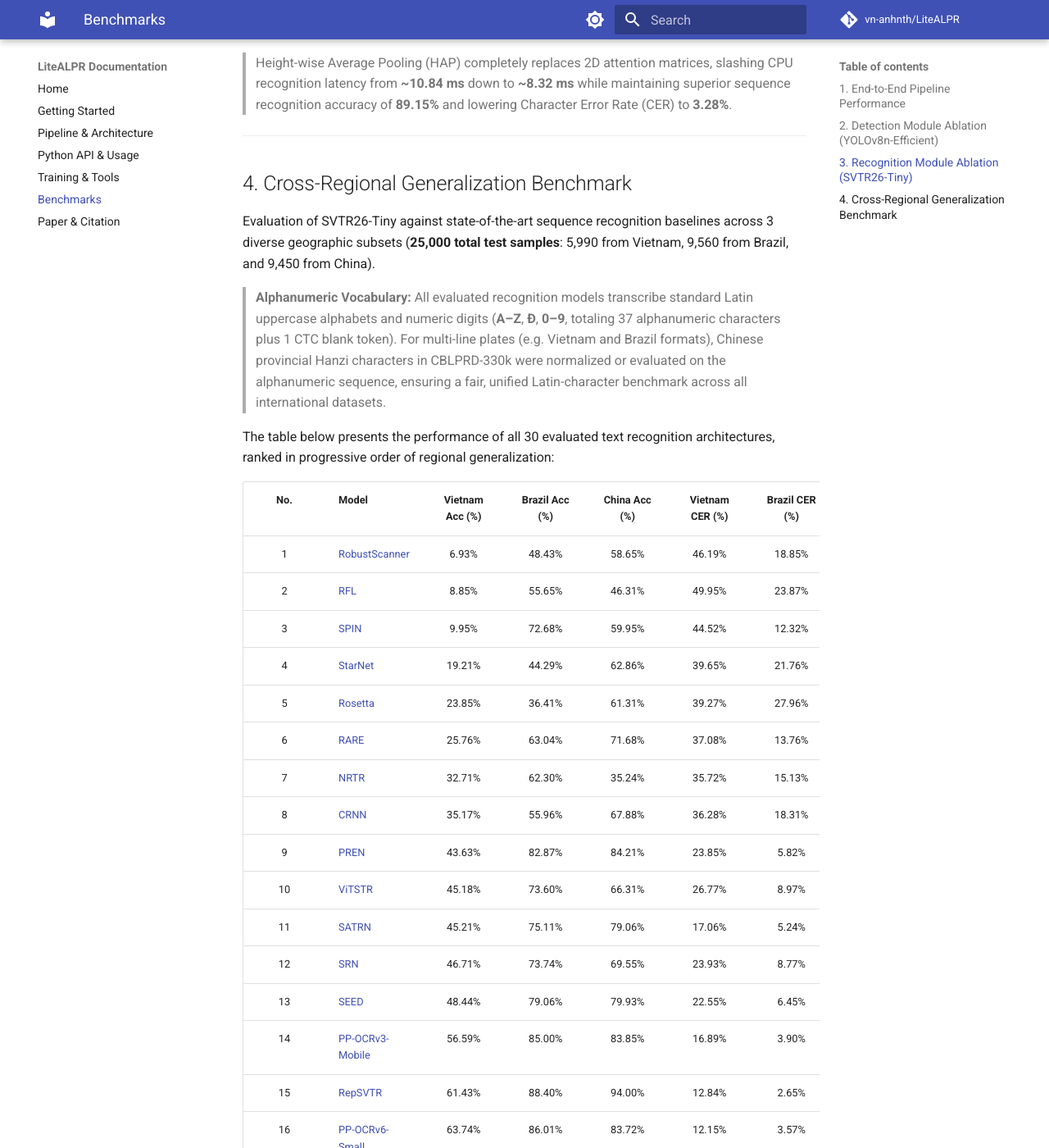
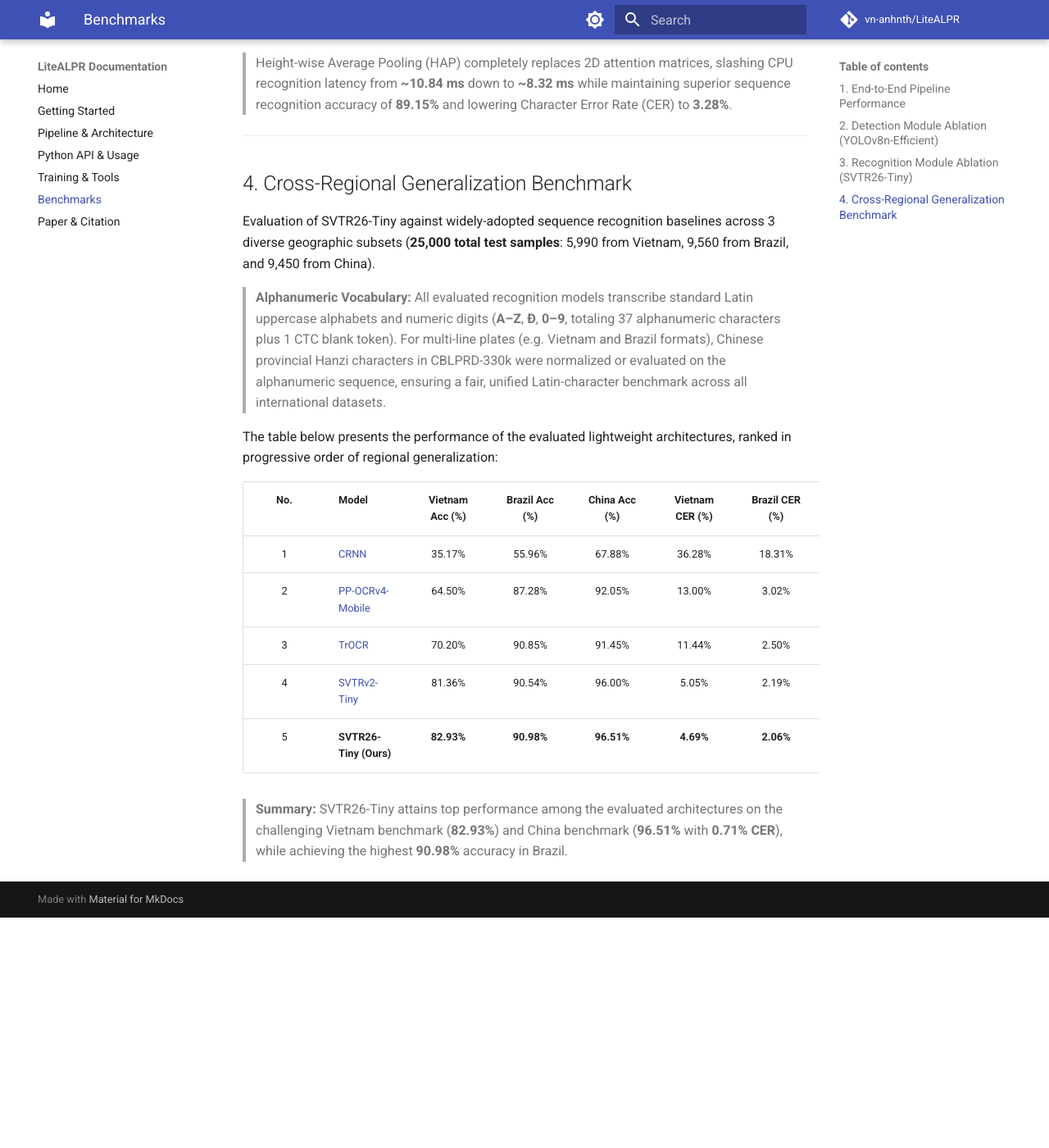
Before and after one commit to vn-anhnth/LiteALPR, an MkDocs documentation site: the page built from docs/benchmarks.md, in a window 1280 px wide and 1400 px high, scrolled down 2801 px. Shown: the whole window at 82% size. Built offline with MkDocs 1.6.1 and Material for MkDocs 9.7.7, drawn with Linux system fonts in a browser that asks for light colours; comment, search, counter and statistics services are not loaded; the version menu is left out; after the commit the page ends 3920 px from its top, so only the background shows below that; some of the changed text lies outside the part shown.

Commit message:
chore: bump version to 0.1.6 and add documentation and package initialization

```diff
--- a/docs/benchmarks.md
+++ b/docs/benchmarks.md
@@ -67,43 +67,18 @@
 
 ## 4. Cross-Regional Generalization Benchmark
 
-Evaluation of SVTR26-Tiny against state-of-the-art sequence recognition baselines across 3 diverse geographic subsets (**25,000 total test samples**: 5,990 from Vietnam, 9,560 from Brazil, and 9,450 from China).
+Evaluation of SVTR26-Tiny against widely-adopted sequence recognition baselines across 3 diverse geographic subsets (**25,000 total test samples**: 5,990 from Vietnam, 9,560 from Brazil, and 9,450 from China).
 
 > **Alphanumeric Vocabulary:** All evaluated recognition models transcribe standard Latin uppercase alphabets and numeric digits (**A–Z**, **Đ**, **0–9**, totaling 37 alphanumeric characters plus 1 CTC blank token). For multi-line plates (e.g. Vietnam and Brazil formats), Chinese provincial Hanzi characters in CBLPRD-330k were normalized or evaluated on the alphanumeric sequence, ensuring a fair, unified Latin-character benchmark across all international datasets.
 
-The table below presents the performance of all 30 evaluated text recognition architectures, ranked in progressive order of regional generalization:
+The table below presents the performance of the evaluated lightweight architectures, ranked in progressive order of regional generalization:
 
 | No. | Model | Vietnam Acc (%) | Brazil Acc (%) | China Acc (%) | Vietnam CER (%) | Brazil CER (%) | China CER (%) |
 | :---: | :--- | :---: | :---: | :---: | :---: | :---: | :---: |
-| 1 | [RobustScanner](https://doi.org/10.1007/978-3-030-58529-7_9) | 6.93% | 48.43% | 58.65% | 46.19% | 18.85% | 15.39% |
-| 2 | [RFL](https://doi.org/10.1007/978-3-030-86549-8_19) | 8.85% | 55.65% | 46.31% | 49.95% | 23.87% | 35.28% |
-| 3 | [SPIN](https://doi.org/10.1609/aaai.v35i4.16442) | 9.95% | 72.68% | 59.95% | 44.52% | 12.32% | 22.32% |
-| 4 | [StarNet](https://doi.org/10.5244/c.30.43) | 19.21% | 44.29% | 62.86% | 39.65% | 21.76% | 12.06% |
-| 5 | [Rosetta](https://doi.org/10.1145/3219819.3219861) | 23.85% | 36.41% | 61.31% | 39.27% | 27.96% | 17.10% |
-| 6 | [RARE](https://doi.org/10.1109/cvpr.2016.452) | 25.76% | 63.04% | 71.68% | 37.08% | 13.76% | 11.47% |
-| 7 | [NRTR](https://doi.org/10.1109/icdar.2019.00130) | 32.71% | 62.30% | 35.24% | 35.72% | 15.13% | 36.57% |
-| 8 | [CRNN](https://arxiv.org/abs/1507.05717) | 35.17% | 55.96% | 67.88% | 36.28% | 18.31% | 11.64% |
-| 9 | [PREN](https://doi.org/10.1109/cvpr46437.2021.00035) | 43.63% | 82.87% | 84.21% | 23.85% | 5.82% | 4.42% |
-| 10 | [ViTSTR](https://doi.org/10.1007/978-3-030-86549-8_21) | 45.18% | 73.60% | 66.31% | 26.77% | 8.97% | 12.62% |
-| 11 | [SATRN](https://doi.org/10.1109/cvprw50498.2020.00236) | 45.21% | 75.11% | 79.06% | 17.06% | 5.24% | 3.91% |
-| 12 | [SRN](https://doi.org/10.1109/cvpr42600.2020.01213) | 46.71% | 73.74% | 69.55% | 23.93% | 8.77% | 11.63% |
-| 13 | [SEED](https://doi.org/10.1109/cvpr42600.2020.01354) | 48.44% | 79.06% | 79.93% | 22.55% | 6.45% | 6.06% |
-| 14 | [PP-OCRv3-Mobile](https://github.com/PaddlePaddle/PaddleOCR) | 56.59% | 85.00% | 83.85% | 16.89% | 3.90% | 3.76% |
-| 15 | [RepSVTR](https://arxiv.org/abs/2411.15858) | 61.43% | 88.40% | 94.00% | 12.84% | 2.65% | 1.42% |
-| 16 | [PP-OCRv6-Small](https://github.com/PaddlePaddle/PaddleOCR) | 63.74% | 86.01% | 83.72% | 12.15% | 3.57% | 3.85% |
-| 17 | [PP-OCRv5-Mobile](https://github.com/PaddlePaddle/PaddleOCR) | 64.35% | 89.07% | 84.95% | 13.29% | 2.86% | 3.43% |
-| 18 | [PP-OCRv4-Mobile](https://github.com/PaddlePaddle/PaddleOCR) | 64.50% | 87.28% | 92.05% | 13.00% | 3.02% | 1.84% |
-| 19 | [TrOCR](http://dx.doi.org/10.1609/aaai.v37i11.26538) | 70.20% | 90.85% | 91.45% | 11.44% | 2.50% | 2.03% |
-| 20 | [SVTR](https://doi.org/10.3390/electronics13234756) | 70.52% | 90.04% | 93.57% | 11.11% | 2.39% | 1.44% |
-| 21 | [PP-OCRv5-Server](https://github.com/PaddlePaddle/PaddleOCR) | 70.70% | 91.17% | 91.53% | 11.51% | 2.11% | 1.96% |
-| 22 | [SAR](https://doi.org/10.1609/aaai.v33i01.33018610) | 72.30% | 89.04% | 95.00% | 9.86% | 3.35% | 1.06% |
-| 23 | [PP-OCRv6-Medium](https://github.com/PaddlePaddle/PaddleOCR) | 73.32% | 89.72% | 82.71% | 9.42 | 2.61% | 4.27% |
-| 24 | [VisionLAN](https://doi.org/10.1109/iccv48922.2021.01393) | 73.37% | **92.26%** | 95.14% | 10.72% | 1.87% | 1.11% |
-| 25 | [PARSeq](https://doi.org/10.1007/978-3-031-19815-1_11) | 74.01% | 91.53% | 95.71% | 10.08% | 2.11% | 0.94% |
-| 26 | [PP-OCRv4-Server](https://github.com/PaddlePaddle/PaddleOCR) | 74.34% | 92.08% | 86.65% | 10.38% | **1.81%** | 3.19% |
-| 27 | [ABINet](https://doi.org/10.1109/cvpr46437.2021.00702) | 76.05% | 91.07% | 95.39% | 8.17% | 2.19% | 1.03% |
-| 28 | [CPPD](https://doi.org/10.1109/tpami.2025.3545453) | 76.22% | 90.80% | 95.16% | 8.14% | 2.11% | 1.08% |
-| 29 | [SVTRv2-Tiny](https://arxiv.org/abs/2411.15858) | 81.36% | 90.54% | 96.00% | 5.05% | 2.19% | 0.82% |
-| 30 | **SVTR26-Tiny (Ours)** | **82.93%** | 90.98% | **96.51%** | **4.69%** | 2.06% | **0.71%** |
+| 1 | [CRNN](https://arxiv.org/abs/1507.05717) | 35.17% | 55.96% | 67.88% | 36.28% | 18.31% | 11.64% |
+| 2 | [PP-OCRv4-Mobile](https://github.com/PaddlePaddle/PaddleOCR) | 64.50% | 87.28% | 92.05% | 13.00% | 3.02% | 1.84% |
+| 3 | [TrOCR](http://dx.doi.org/10.1609/aaai.v37i11.26538) | 70.20% | 90.85% | 91.45% | 11.44% | 2.50% | 2.03% |
+| 4 | [SVTRv2-Tiny](https://arxiv.org/abs/2411.15858) | 81.36% | 90.54% | 96.00% | 5.05% | 2.19% | 0.82% |
+| 5 | **SVTR26-Tiny (Ours)** | **82.93%** | **90.98%** | **96.51%** | **4.69%** | **2.06%** | **0.71%** |
 
-> **Summary:** SVTR26-Tiny attains top performance on the challenging Vietnam benchmark (**82.93%**) and China benchmark (**96.51%** with **0.71% CER**), while achieving competitive **90.98%** accuracy in Brazil.
+> **Summary:** SVTR26-Tiny attains top performance among the evaluated architectures on the challenging Vietnam benchmark (**82.93%**) and China benchmark (**96.51%** with **0.71% CER**), while achieving the highest **90.98%** accuracy in Brazil.
--- a/litealpr/__init__.py
+++ b/litealpr/__init__.py
@@ -1,4 +1,4 @@
-__version__ = "0.1.5"
+__version__ = "0.1.6"
 
 from .pipeline import LiteALPR
 
--- a/pyproject.toml
+++ b/pyproject.toml
@@ -4,7 +4,7 @@
 
 [project]
 name = "litealpr"
-version = "0.1.5"
+version = "0.1.6"
 description = "Accurate and Efficient General OCR System for License Plates"
 readme = "README.md"
 requires-python = ">=3.8"
--- a/setup.py
+++ b/setup.py
@@ -24,7 +24,7 @@
         for line in f:
             if line.startswith("__version__"):
                 return line.split("=")[1].strip().strip('"').strip("'")
-    return "0.1.5"
+    return "0.1.6"
 
 
 setup(
```
Also changed, not shown: docs/usage.md (+2 -0 lines), 2 other files.
